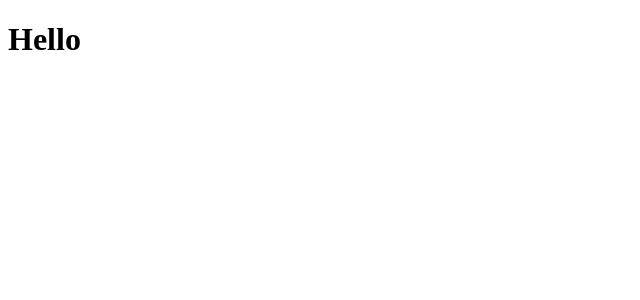
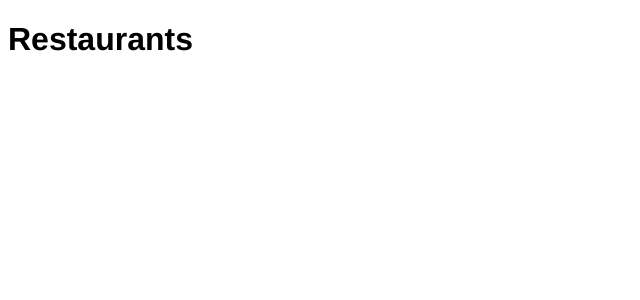
Before and after one commit to AyronFelipe/frontend-test, a React app: page / in a window 1280 px wide. Shown: the top 300 px of the page, without its empty margins (0-640 px from the left). Built offline with nearby package versions, Linux system fonts and the light colour scheme.

Commit message:
Confugurações de estilo
Signed-off-by: Ayron Felipe <ayron41@gmail.com>

```diff
--- a/package.json
+++ b/package.json
@@ -12,7 +12,8 @@
   "license": "ISC",
   "dependencies": {
     "react": "^16.12.0",
-    "react-dom": "^16.12.0"
+    "react-dom": "^16.12.0",
+    "react-router-dom": "^5.1.2"
   },
   "devDependencies": {
     "@babel/core": "^7.8.4",
--- /dev/null
+++ b/src/components/App.js
@@ -0,0 +1,11 @@
+import React from 'react';
+import '../styles/style.css'
+
+function App(){
+
+    return(
+        <h1>Restaurants</h1>
+    )
+}
+
+export default App;
--- a/src/index.js
+++ b/src/index.js
@@ -1,11 +1,5 @@
 import React from 'react';
 import ReactDom from 'react-dom'
-
-function App(){
-
-    return(
-        <h1>Hello</h1>
-    )
-}
+import App from './components/App'
 
 ReactDom.render(<App />, document.getElementById('app'))
--- /dev/null
+++ b/src/styles/style.css
@@ -0,0 +1,4 @@
+body {
+  font-family: Helvetica Neue, Arial, sans-serif;
+}
+/*# sourceMappingURL=style.css.map */
--- /dev/null
+++ b/src/styles/style.scss
@@ -0,0 +1,3 @@
+body {
+    font-family: Helvetica Neue, Arial, sans-serif;
+}
```
Also changed, not shown: 2 other files (tests, documents, lock files or other folders).
